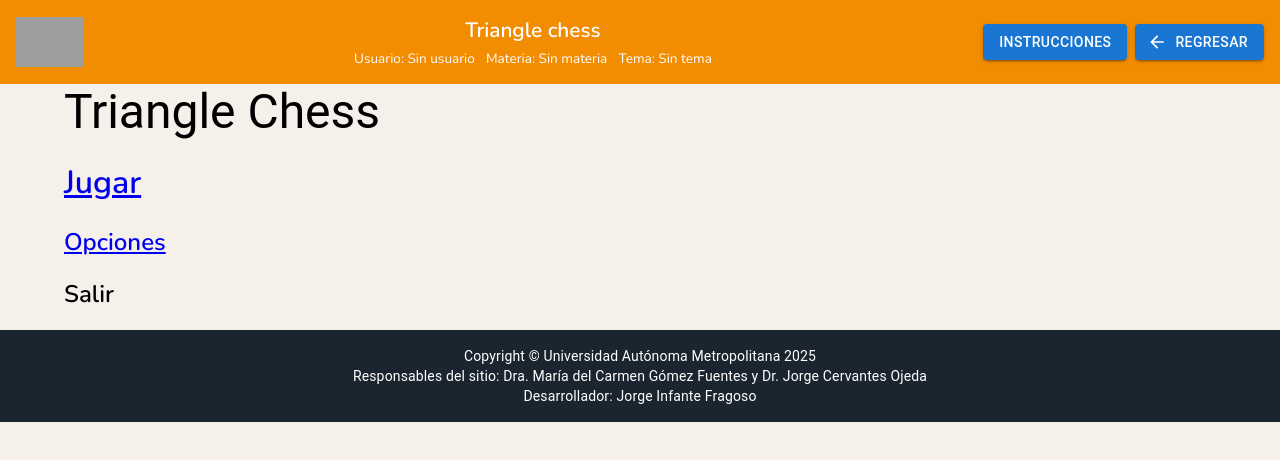
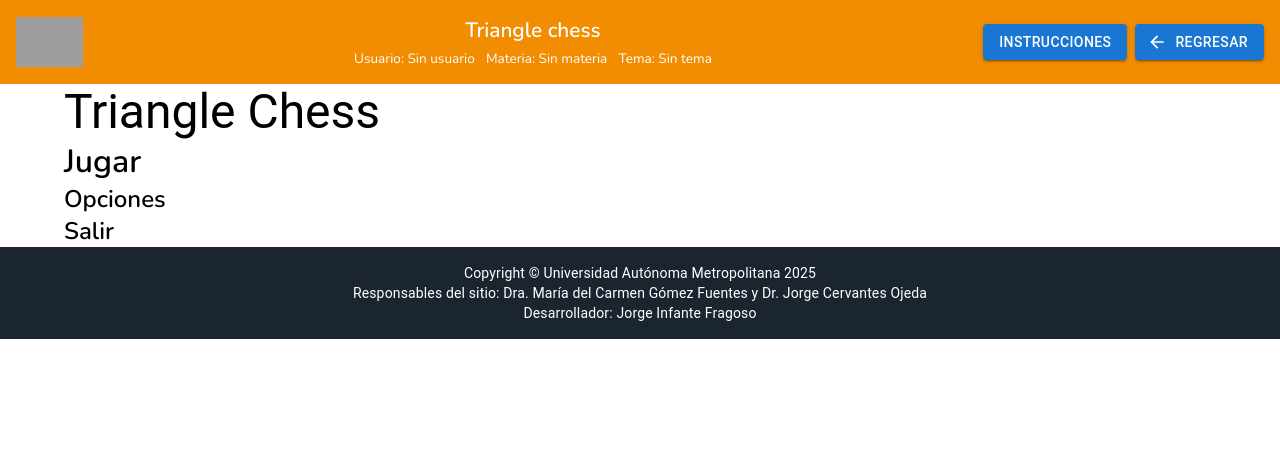
Before and after one commit to georgeif2212/Chain-Triangle-Chess, a React (Vite) app: page / in a window 1280 px wide. Shown: the top 460 px of the page. Built offline with nearby package versions, Linux system fonts and the light colour scheme; grey boxes are pictures that could not be loaded.

Commit message:
feat: css reset

```diff
--- a/src/index.css
+++ b/src/index.css
@@ -1,14 +1,47 @@
+@import url("https://fonts.googleapis.com/css2?family=Quicksand:wght@400;600&display=swap");
+@import url("https://fonts.googleapis.com/css2?family=Nunito:wght@400;600&display=swap");
 
-@import url('https://fonts.googleapis.com/css2?family=Quicksand:wght@400;600&display=swap');
-@import url('https://fonts.googleapis.com/css2?family=Nunito:wght@400;600&display=swap');
-
-body {
-  font-family: 'Nunito', sans-serif;
+/* Reset básico */
+* {
+  margin: 0;
+  padding: 0;
+  box-sizing: border-box;
 }
 
+html,
 body {
-  margin: 0;
+  font-family: "Nunito", sans-serif;
   -webkit-font-smoothing: antialiased;
   -moz-osx-font-smoothing: grayscale;
+}
+
+ul,
+ol {
+  list-style: none;
+}
+
+a {
+  text-decoration: none;
+  color: inherit;
+}
+
+img {
+  max-width: 100%;
+  display: block;
+}
+
+.app-container {
+  display: flex;
+  flex-direction: column;
   background-color: #f5f0ea;
+  min-height: 100vh;
+
 }
+.general-container {
+  padding: 2em;
+  display: flex;
+  justify-items: center;
+  align-items: center;
+  justify-content: center;
+  flex: auto;
+}
```
